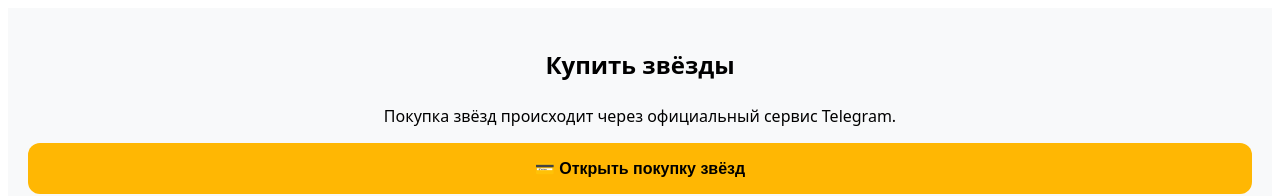
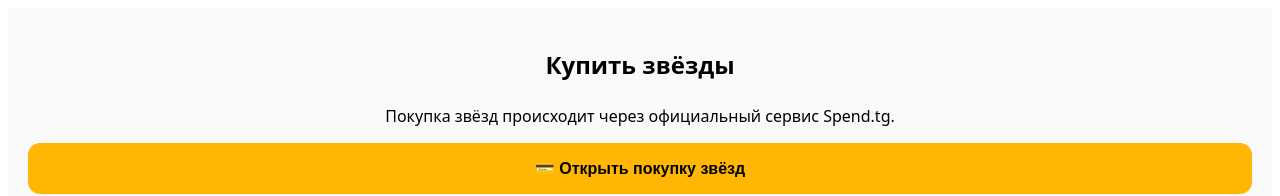
Before and after one commit to bupsibye/Knoxway_frontend, a React (Vite) app: page / in a window 1280 px wide. Both pictures are taken after a click on the button "Купить звёзды". Shown: the top 196 px of the page. Built offline with nearby package versions, Linux system fonts and the light colour scheme.

Commit message:
Update BuyStarsPage.tsx

```diff
--- a/src/pages/BuyStarsPage.tsx
+++ b/src/pages/BuyStarsPage.tsx
@@ -12,7 +12,7 @@ export const BuyStarsPage: React.FC = () => {
       <h2 style={{ textAlign: 'center', marginBottom: 24 }}>Купить звёзды</h2>
 
       <p style={{ textAlign: 'center', marginBottom: 16 }}>
-        Покупка звёзд происходит через официальный сервис Telegram.
+        Покупка звёзд происходит через официальный сервис Spend.tg.
       </p>
 
       <button
```
